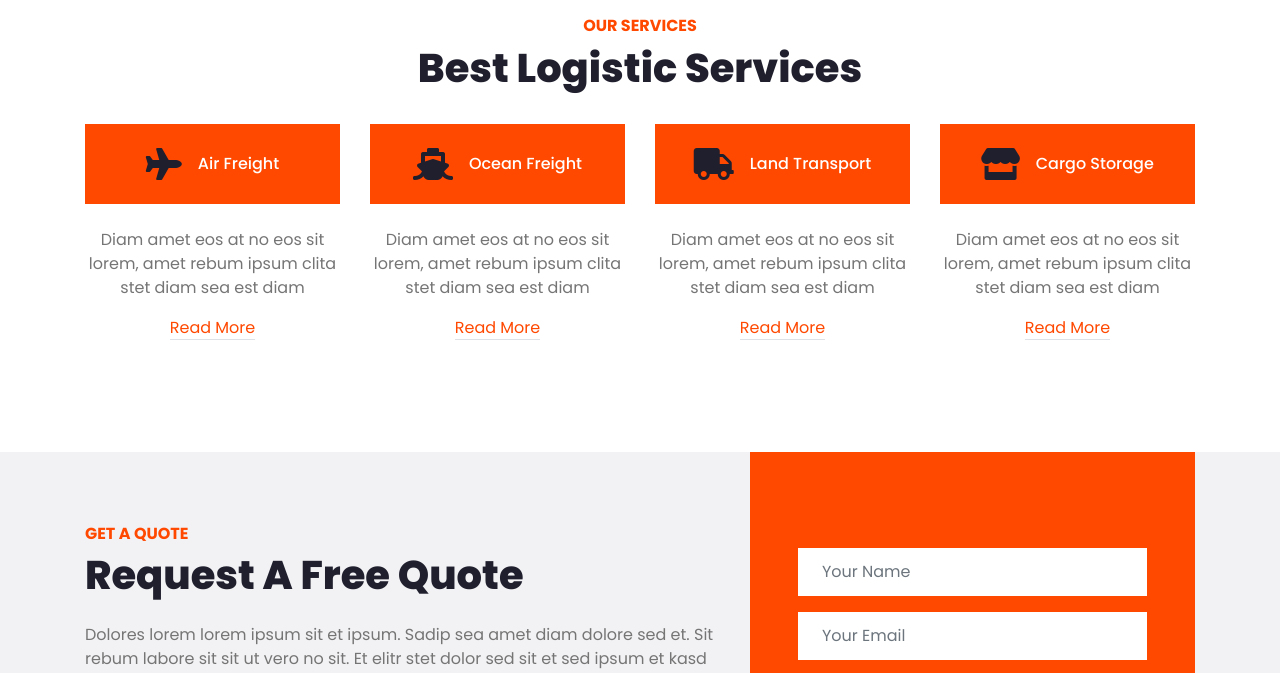
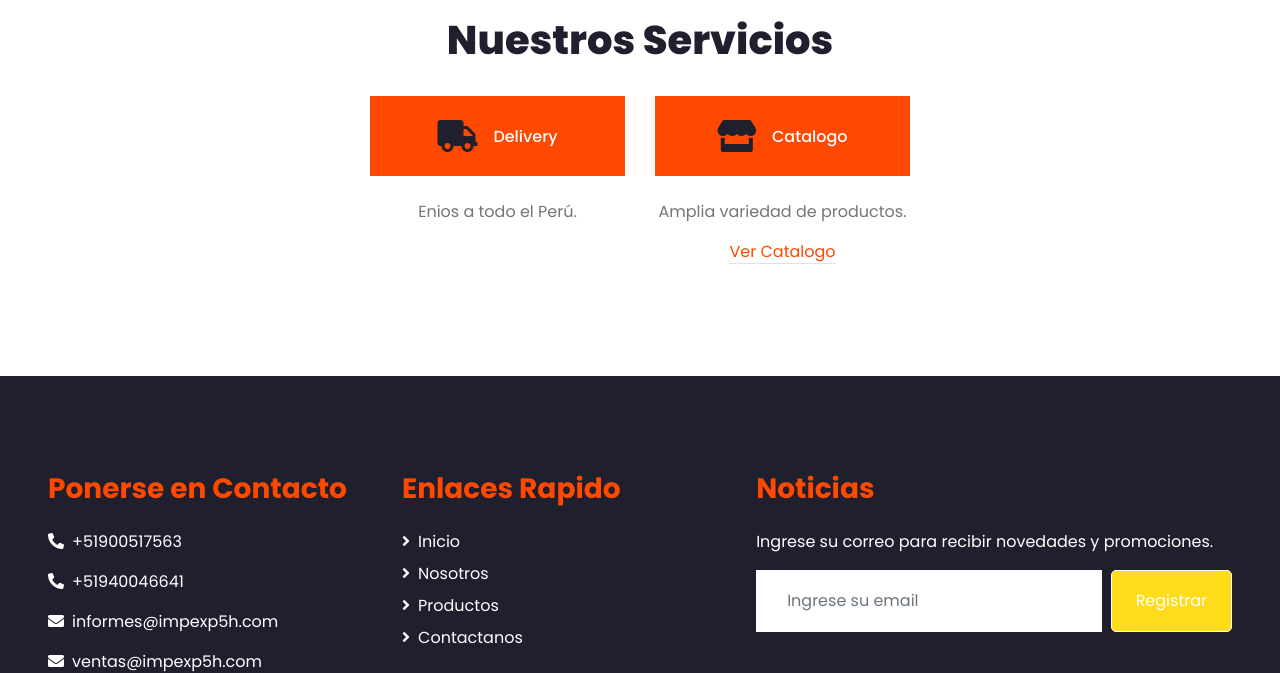
Before and after one commit to romario03/impex5h, a plain HTML site: page service.html in a window 1280 px wide. Shown: the part 1490-2163 px from the top of the page. Drawn offline with nearby package versions, Linux system fonts and the light colour scheme.

Commit message:
Version 3

```diff
--- a/service.html
+++ b/service.html
@@ -133,41 +133,26 @@
     <div class="container-fluid pt-5">
         <div class="container">
             <div class="text-center pb-2">
-                <h6 class="text-primary text-uppercase font-weight-bold">Our Services</h6>
-                <h1 class="mb-4">Best Logistic Services</h1>
+                <!-- <h6 class="text-primary text-uppercase font-weight-bold">Our Services</h6> -->
+                <h1 class="mb-4">Nuestros Servicios</h1>
             </div>
             <div class="row pb-3">
-                <div class="col-lg-3 col-md-6 text-center mb-5">
-                    <div class="d-flex align-items-center justify-content-center bg-primary mb-4 p-4">
-                        <i class="fa fa-2x fa-plane text-dark pr-3"></i>
-                        <h6 class="text-white font-weight-medium m-0">Air Freight</h6>
-                    </div>
-                    <p>Diam amet eos at no eos sit lorem, amet rebum ipsum clita stet diam sea est diam</p>
-                    <a class="border-bottom text-decoration-none" href="">Read More</a>
-                </div>
-                <div class="col-lg-3 col-md-6 text-center mb-5">
-                    <div class="d-flex align-items-center justify-content-center bg-primary mb-4 p-4">
-                        <i class="fa fa-2x fa-ship text-dark pr-3"></i>
-                        <h6 class="text-white font-weight-medium m-0">Ocean Freight</h6>
-                    </div>
-                    <p>Diam amet eos at no eos sit lorem, amet rebum ipsum clita stet diam sea est diam</p>
-                    <a class="border-bottom text-decoration-none" href="">Read More</a>
-                </div>
+
                 <div class="col-lg-3 col-md-6 text-center mb-5">
                     <div class="d-flex align-items-center justify-content-center bg-primary mb-4 p-4">
                         <i class="fa fa-2x fa-truck text-dark pr-3"></i>
-                        <h6 class="text-white font-weight-medium m-0">Land Transport</h6>
+                        <h6 class="text-white font-weight-medium m-0">Delivery</h6>
                     </div>
-                    <p>Diam amet eos at no eos sit lorem, amet rebum ipsum clita stet diam sea est diam</p>
-                    <a class="border-bottom text-decoration-none" href="">Read More</a>
+                    <p>Enios a todo el Perú.</p>
+                    <!-- <a class="border-bottom text-decoration-none" href="">Read More</a> -->
                 </div>
                 <div class="col-lg-3 col-md-6 text-center mb-5">
                     <div class="d-flex align-items-center justify-content-center bg-primary mb-4 p-4">
                         <i class="fa fa-2x fa-store text-dark pr-3"></i>
-                        <h6 class="text-white font-weight-medium m-0">Cargo Storage</h6>
+                        <h6 class="text-white font-weight-medium m-0">Catalogo</h6>
                     </div>
-                    <p>Diam amet eos at no eos sit lorem, amet rebum ipsum clita stet diam sea est diam</p>
-                    <a class="border-bottom text-decoration-none" href="">Read More</a>
+                    <p>Amplia variedad de productos.</p>
+                    <a class="border-bottom text-decoration-none" href="https://drive.google.com/file/d/1-5z-AFKCNpT83fr6OlPiL_qM_SIstW57/view?fbclid=IwAR2YDe7G_MAna3gRzMMR1OYza6e690XUnQ9gfMw6QRHe7A9JGt5I-FDGO9I">Ver Catalogo</a>
                 </div>
             </div>
         </div>
@@ -176,7 +161,7 @@
 
 
     <!--  Quote Request Start -->
-    <div class="container-fluid bg-secondary my-5">
+    <!-- <div class="container-fluid bg-secondary my-5">
         <div class="container">
             <div class="row align-items-center">
                 <div class="col-lg-7 py-5 py-lg-0">
@@ -223,12 +208,12 @@
                 </div>
             </div>
         </div>
-    </div>
+    </div> -->
     <!-- Quote Request Start -->
 
 
     <!-- Testimonial Start -->
-    <div class="container-fluid py-5">
+    <!-- <div class="container-fluid py-5">
         <div class="container">
             <div class="text-center pb-2">
                 <h6 class="text-primary text-uppercase font-weight-bold">Testimonial</h6>
@@ -281,7 +266,7 @@
                 </div>
             </div>
         </div>
-    </div>
+    </div> -->
     <!-- Testimonial End -->
 
 
```
Also changed, not shown: css/style.css.
